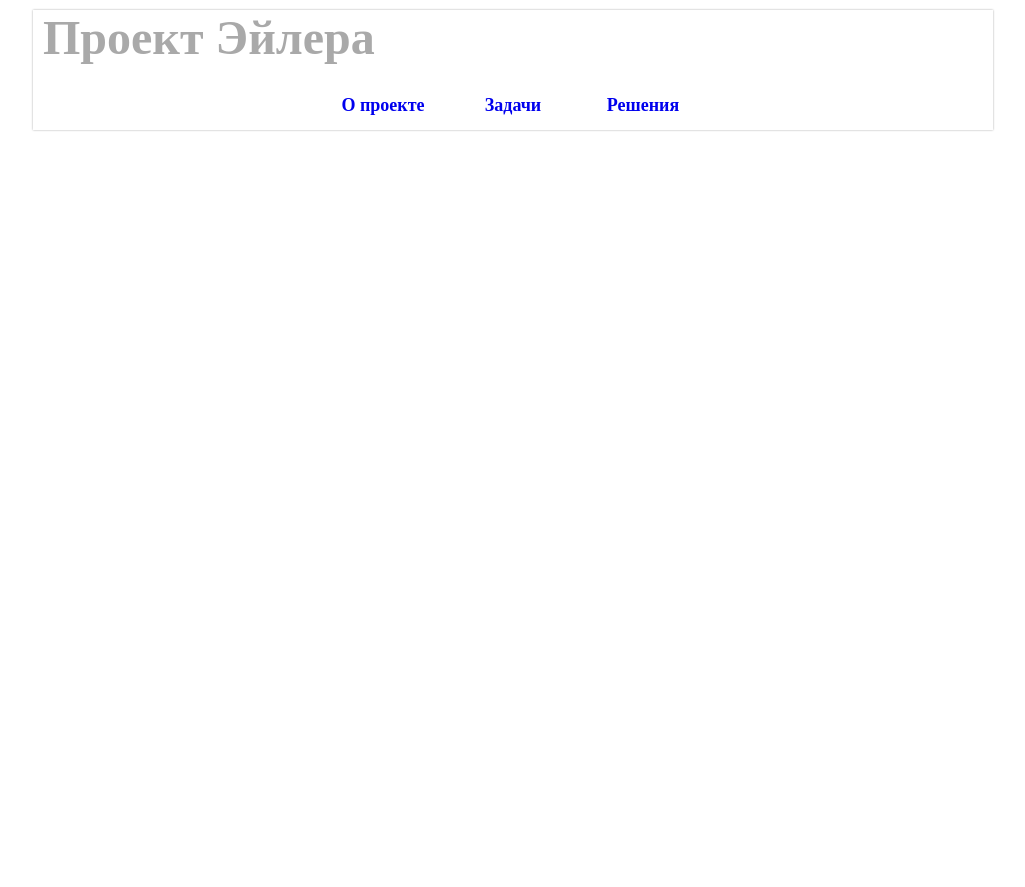
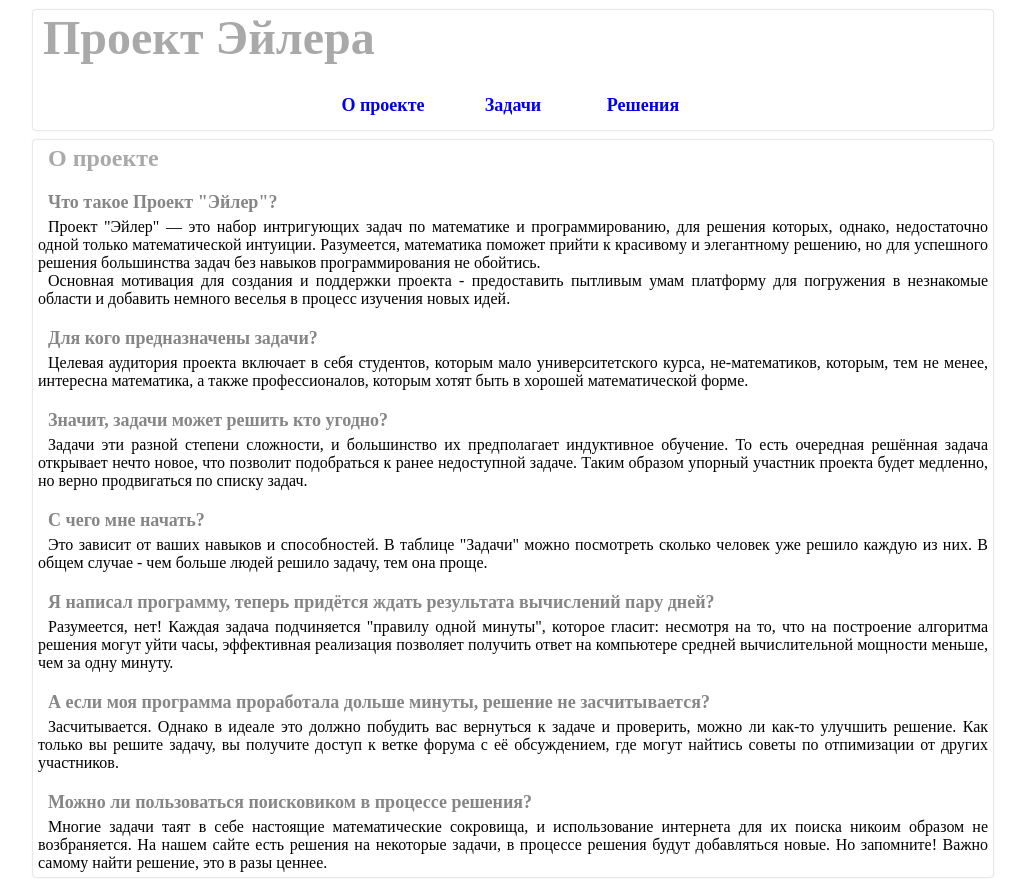
Before and after one commit to Ches1er/euler, a plain HTML site: page index.html in a window 1280 px wide. Shown: the whole page, without its empty margins (127-1152 px from the left). Before the commit the page ends 800 px from the top, so only its background shows below. Drawn offline with nearby package versions, Linux system fonts and the light colour scheme.

Commit message:
css content and content ready

```diff
--- a/index.html
+++ b/index.html
@@ -33,7 +33,35 @@
 
     <div class="content">
 
+        <div class="about_project">
+            <h2>О проекте</h2>
 
+            <h3>Что такое Проект "Эйлер"?</h3>
+
+            <p>Проект "Эйлер" — это набор интригующих задач по математике и программированию, для решения которых, однако, недостаточно одной только математической интуиции. Разумеется, математика поможет прийти к красивому и элегантному решению, но для успешного решения большинства задач без навыков программирования не обойтись.</p>
+            <p>Основная мотивация для создания и поддержки проекта - предоставить пытливым умам платформу для погружения в незнакомые области и добавить немного веселья в процесс изучения новых идей.</p>
+
+            <h3>Для кого предназначены задачи?</h3>
+            <p>Целевая аудитория проекта включает в себя студентов, которым мало университетского курса, не-математиков, которым, тем не менее, интересна математика, а также профессионалов, которым хотят быть в хорошей математической форме.</p>
+
+            <h3>Значит, задачи может решить кто угодно?</h3>
+            <p>Задачи эти разной степени сложности, и большинство их предполагает индуктивное обучение. То есть очередная решённая задача открывает нечто новое, что позволит подобраться к ранее недоступной задаче. Таким образом упорный участник проекта будет медленно, но верно продвигаться по списку задач.</p>
+
+            <h3>С чего мне начать?</h3>
+            <p>Это зависит от ваших навыков и способностей. В таблице "Задачи" можно посмотреть сколько человек уже решило каждую из них. В общем случае - чем больше людей решило задачу, тем она проще.</p>
+
+            <h3>Я написал программу, теперь придётся ждать результата вычислений пару дней?</h3>
+            <p>Разумеется, нет! Каждая задача подчиняется "правилу одной минуты", которое гласит: несмотря на то, что на построение алгоритма решения могут уйти часы, эффективная реализация позволяет получить ответ на компьютере средней вычислительной мощности меньше, чем за одну минуту.</p>
+
+            <h3>А если моя программа проработала дольше минуты, решение не засчитывается?</h3>
+            <p>Засчитывается. Однако в идеале это должно побудить вас вернуться к задаче и проверить, можно ли как-то улучшить решение. Как только вы решите задачу, вы получите доступ к ветке форума с её обсуждением, где могут найтись советы по отпимизации от других участников.</p>
+
+            <h3>Можно ли пользоваться поисковиком в процессе решения?</h3>
+            <p>Многие задачи таят в себе настоящие математические сокровища, и использование интернета для их поиска никоим образом не возбраняется. На нашем сайте есть решения на некоторые задачи, в процессе решения будут добавляться новые. Но запомните! Важно самому найти решение, это в разы ценнее.</p>
+
+        </div>
+
+    </div>
 
     </div>
 
--- a/style.css
+++ b/style.css
@@ -21,6 +21,7 @@ header{
     display: inline-flex;
     flex-flow: column nowrap;
     box-shadow: 0 0 2px darkgrey; /* Параметры тени */
+    border-radius: 3px;
 }
 
 header>h1{
@@ -56,3 +57,34 @@ header>ul>li>a{
 }
 
     /*Content*/
+
+.content{
+    margin-top: 10px;
+    display: inline-flex;
+    flex-flow: column nowrap;
+    box-shadow: 0 0 2px darkgrey; /* Параметры тени */
+    border-radius: 3px;
+}
+
+.about_project{
+    padding: 5px;
+}
+
+.about_project>h2{
+    color: darkgrey;
+    text-align: left;
+    font-size: 24px;
+    margin: 0 0 15px 10px;
+}
+
+.about_project>h3{
+    color: #868686;
+    text-align: left;
+    font-size: 18px;
+    margin: 20px 0 5px 10px;
+}
+.about_project>p{
+    text-indent: 10px;
+    text-align: justify;
+    line-height: 18px;
+}
```
